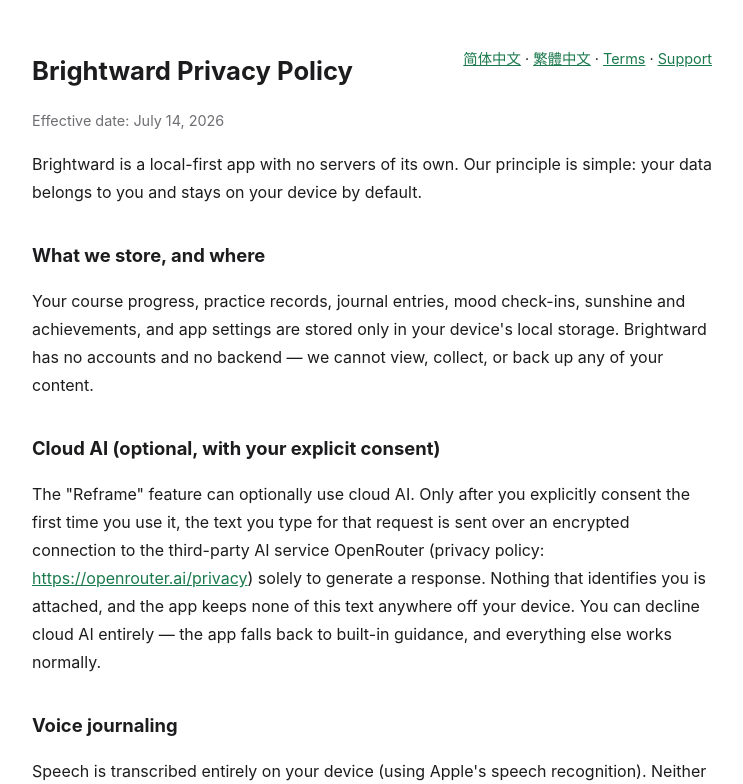
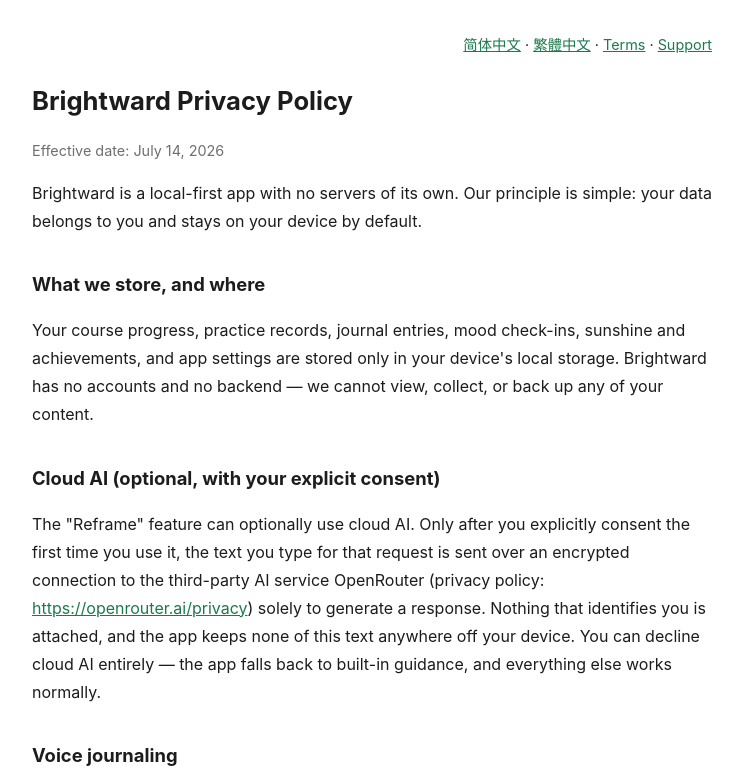
Before and after one commit to brightward-app/brightward-app.github.io, a plain HTML site: page en/index.html in a window 1280 px wide. Shown: the top 784 px of the page, without its empty margins (268-1011 px from the left). Drawn offline with Linux system fonts and the light colour scheme.

Commit message:
修复移动端排版：语言栏不再浮动，改为标题上方独立一行

```diff
--- a/en/index.html
+++ b/en/index.html
@@ -11,7 +11,7 @@
   h1 { font-size: 1.6em; margin-bottom: .2em; }
   h2 { font-size: 1.15em; margin-top: 1.8em; }
   .meta { color: #6e6e73; font-size: .9em; }
-  .lang { float: right; font-size: .9em; }
+  .lang { text-align: right; font-size: .9em; margin: 0 0 1.5em; }
   a { color: #1b7a4d; }
   footer { margin-top: 3em; padding-top: 1em; border-top: 1px solid #e5e5ea;
            color: #6e6e73; font-size: .9em; }
```
Also changed, not shown: en/terms/index.html (+1 -1 lines), index.html (+1 -1 lines), support/index.html (+1 -1 lines), terms/index.html (+1 -1 lines), zh-hant/index.html (+1 -1 lines), zh-hant/terms/index.html (+1 -1 lines).
